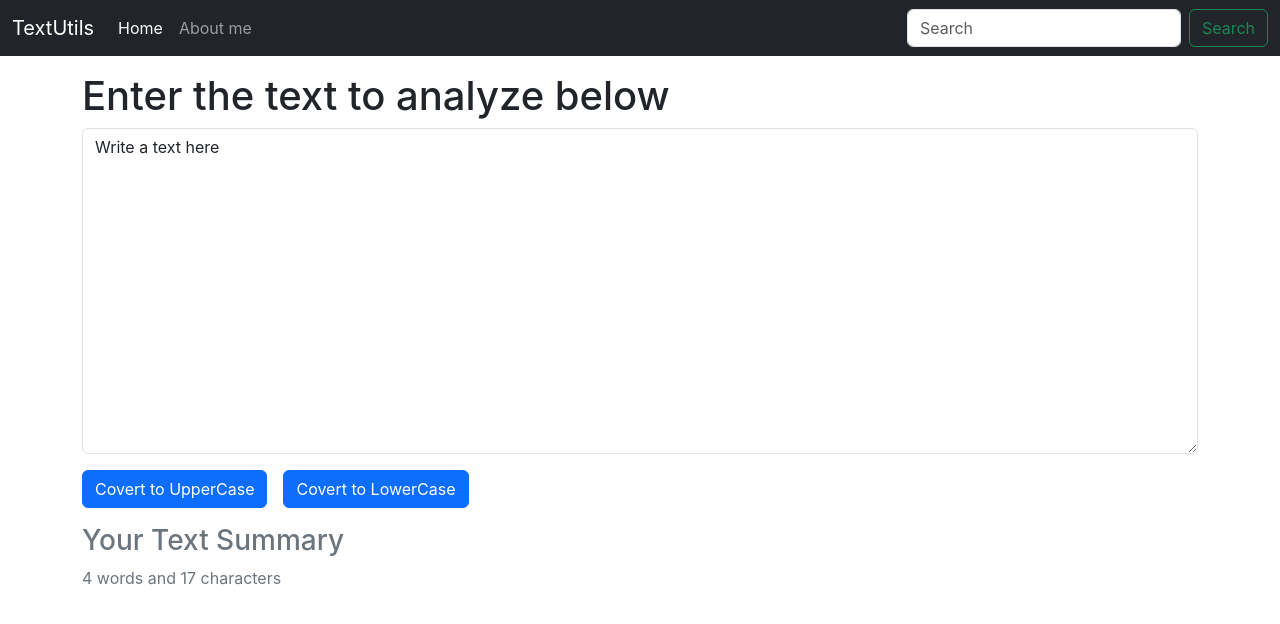
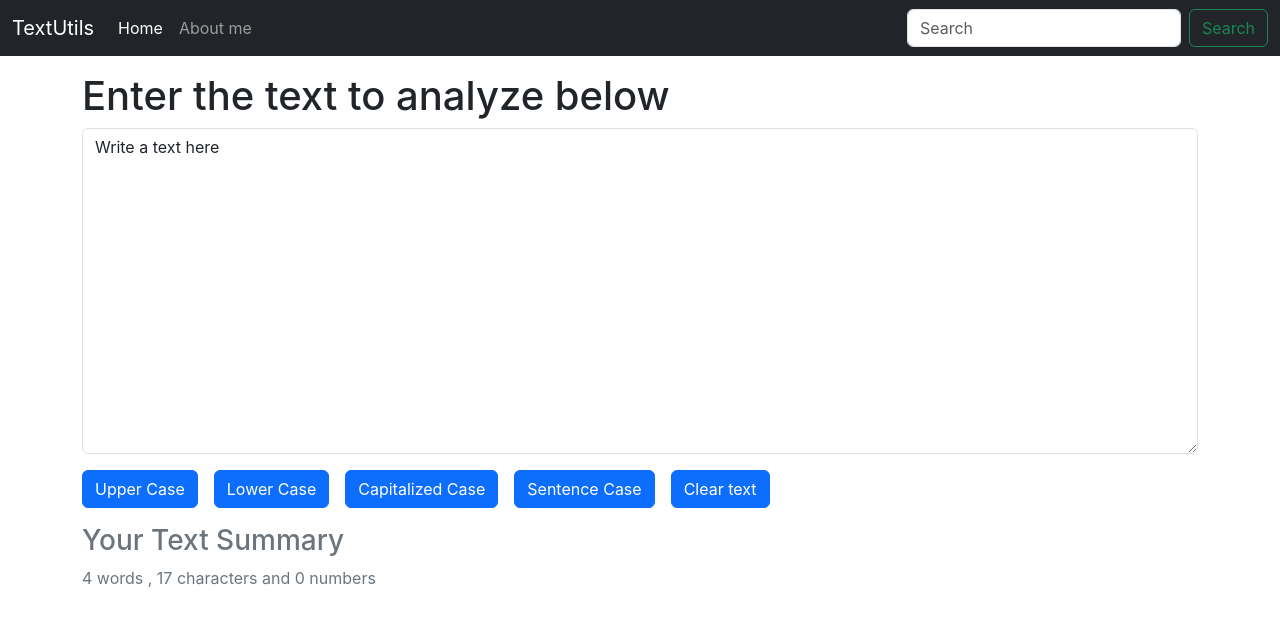
Before and after one commit to Akshit92-MSIxD/React-TextUtils, a React (Create React App) app: page / in a window 1280 px wide. Shown: the top 624 px of the page. Built offline with nearby package versions, Linux system fonts and the light colour scheme.

Commit message:
added "Useful buttons and their functionality"

```diff
--- a/src/components/TextForm.js
+++ b/src/components/TextForm.js
@@ -12,25 +12,83 @@ export default function TextForm(props) {
   //  text = "Changed text";// wrong way to change the value of text
   //  setText("Changed text"); // correct way to change the value of text
 
+
+
+// method to convert a given text into upper case
  const convert_to_up = ()=>{
 
-  console.log("convert_to_up() is clicked!!!");
   let newText = text.toUpperCase();
   setText(newText);
   }
 
+
+
+// method to convert a given text into lower case
  const convert_to_lo = ()=>{
 
-  console.log("convert_to_up() is clicked!!!");
   let newText = text.toLowerCase();
   setText(newText);
   }
 
 
+
+// method to convert a given text into capitalized case
+ const convert_to_ca = ()=>{
+
+  let stringArray = text.split(/\s+/g);
+
+  stringArray =  stringArray.map((string)=>{
+     return  string.charAt(0).toUpperCase() + string.slice(1).toLowerCase();
+  });
+
+  let newText = stringArray.join(" ");
+
+  setText(newText);
+
+  }
+
+
+
+// method to convert a given text into sentenced case
+  const convert_to_se = ()=>{
+
+    let stringArray = text.split(/\s+/g);
+
+    stringArray = stringArray.map((string,index)=>{
+        if(index === 0)
+        {
+            return string.charAt(0).toUpperCase() + string.slice(1).toLowerCase();
+        }
+        else
+        {
+          return string.toLowerCase();
+        }
+    })
+
+    let newText = stringArray.join(" ");
+
+    setText(newText);
+
+    }
+
+
+
+  // method to clear text from textarea
+    const clearText = ()=>{
+
+     let newText = '';
+
+     setText(newText);
+
+
+    }
+
+
+
+  // method to handle readonly in textform
   const handleOnChange=(e)=>
   {
-    console.log("On change");
-    setText(e.target.value);
+       setText(e.target.value);
   }
 
 // Imp : React does not have the behaviour of default 'onChange' event. The 'onChange' which we see in react has the behaviour of default 'onInput' event.
@@ -41,13 +99,16 @@ export default function TextForm(props) {
     <div className=" container mb-3">
    <h1 className="mt-3">{props.heading}</h1>
   <textarea className="form-control " id="exampleFormControlTextarea1" value={text} onChange={handleOnChange} rows="13"></textarea>
-  <button type="button" className="btn btn-primary mt-3" onClick={convert_to_up}>Covert to UpperCase</button>
-  <button type="button" className="btn btn-primary mx-3 mt-3" onClick={convert_to_lo}>Covert to LowerCase</button>
+  <button type="button" className="btn btn-primary mt-3" onClick={convert_to_up}>Upper Case</button>
+  <button type="button" className="btn btn-primary ms-3 mt-3" onClick={convert_to_lo}>Lower Case</button>
+  <button type="button" className="btn btn-primary ms-3 mt-3" onClick={convert_to_ca}>Capitalized Case</button>
+  <button type="button" className="btn btn-primary ms-3 mt-3" onClick={convert_to_se}>Sentence Case</button>
+  <button type="button" className="btn btn-primary ms-3 mt-3" onClick={clearText}>Clear text</button>
   </div>
 
   <div className="container my-3">
    <h3 className="text-secondary">Your Text Summary</h3>
-   <p className="text-secondary"> {text.split(/[\w]+/g).length-1} words and {text.trim().length} characters  </p>
+   <p className="text-secondary"> {text.split(/[a-zA-Z]+/g).length-1} words , {text.trim().length} characters and {text.match(/[0-9]+/g)!=null ? text.match(/[0-9]+/g).length : 0} numbers </p>
 
   </div>
 
```
